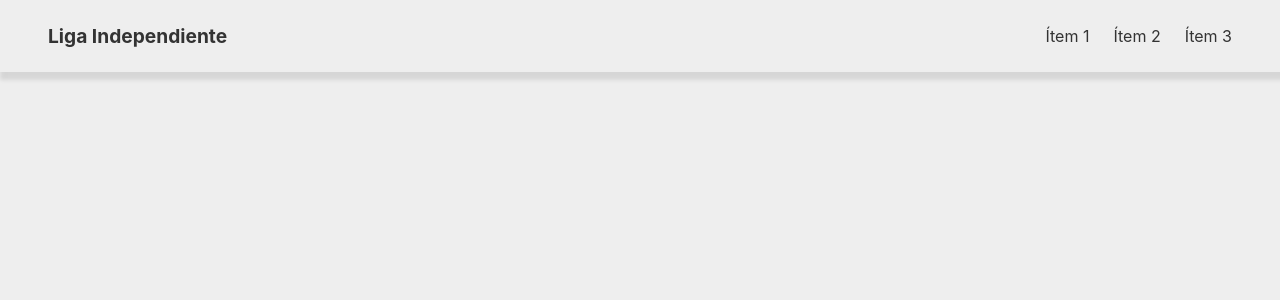
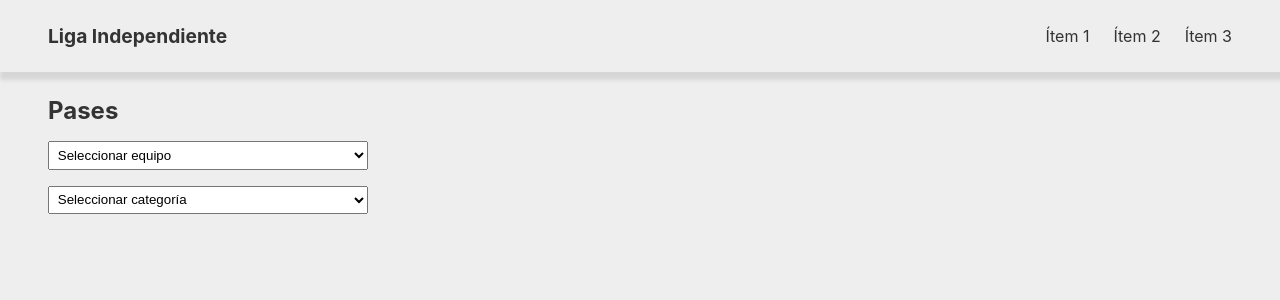
Before and after one commit to axelbriandip/liga_independiente-app, a React (Vite) app: page / in a window 1280 px wide. Shown: the top 300 px of the page. Built offline with nearby package versions, Linux system fonts and the light colour scheme.

Commit message:
header added

```diff
--- a/src/App.jsx
+++ b/src/App.jsx
@@ -1,12 +1,14 @@
 import './css/main.css';
 import {
-  Nav
+  Nav,
+  Header
 } from './components/Index';
 
 function App() {
   return (
     <div className="App">
       <Nav/>
+      <Header/>
     </div>
   )
 }
--- /dev/null
+++ b/src/components/Header.jsx
@@ -0,0 +1,25 @@
+const Header = () => {
+    return (
+        <section className="header">
+            <h1>Pases</h1>
+            <select name="team" id="team">
+                <option value="team">Seleccionar equipo</option>
+                <option value="team1">Team 1</option>
+                <option value="team2">Team 2</option>
+                <option value="team3">Team 3</option>
+                <option value="team4">Team 4</option>
+                <option value="team5">Team 5</option>
+            </select>
+            <select name="category" id="category">
+                <option value="category">Seleccionar categoría</option>
+                <option value="category1">Category 1</option>
+                <option value="category2">Category 2</option>
+                <option value="category3">Category 3</option>
+                <option value="category4">Category 4</option>
+                <option value="category5">Category 5</option>
+            </select>
+        </section>
+    );
+};
+
+export default Header;
--- a/src/components/Index.jsx
+++ b/src/components/Index.jsx
@@ -1 +1,2 @@
-export { default as Nav } from './Nav'
+export { default as Nav } from './Nav';
+export { default as Header } from './Header';
--- /dev/null
+++ b/src/css/header.css
@@ -0,0 +1,13 @@
+@import './main.css';
+
+.header {
+    display: flex;
+    flex-direction: column;
+    gap: 1rem;
+    padding: 1.5rem 3rem;
+}
+
+.header select {
+    width: 20rem;
+    padding: .3rem;
+}
--- a/src/css/main.css
+++ b/src/css/main.css
@@ -1,4 +1,5 @@
 @import url('./nav.css');
+@import url('./header.css');
 
 * {
     padding: 0;
```
